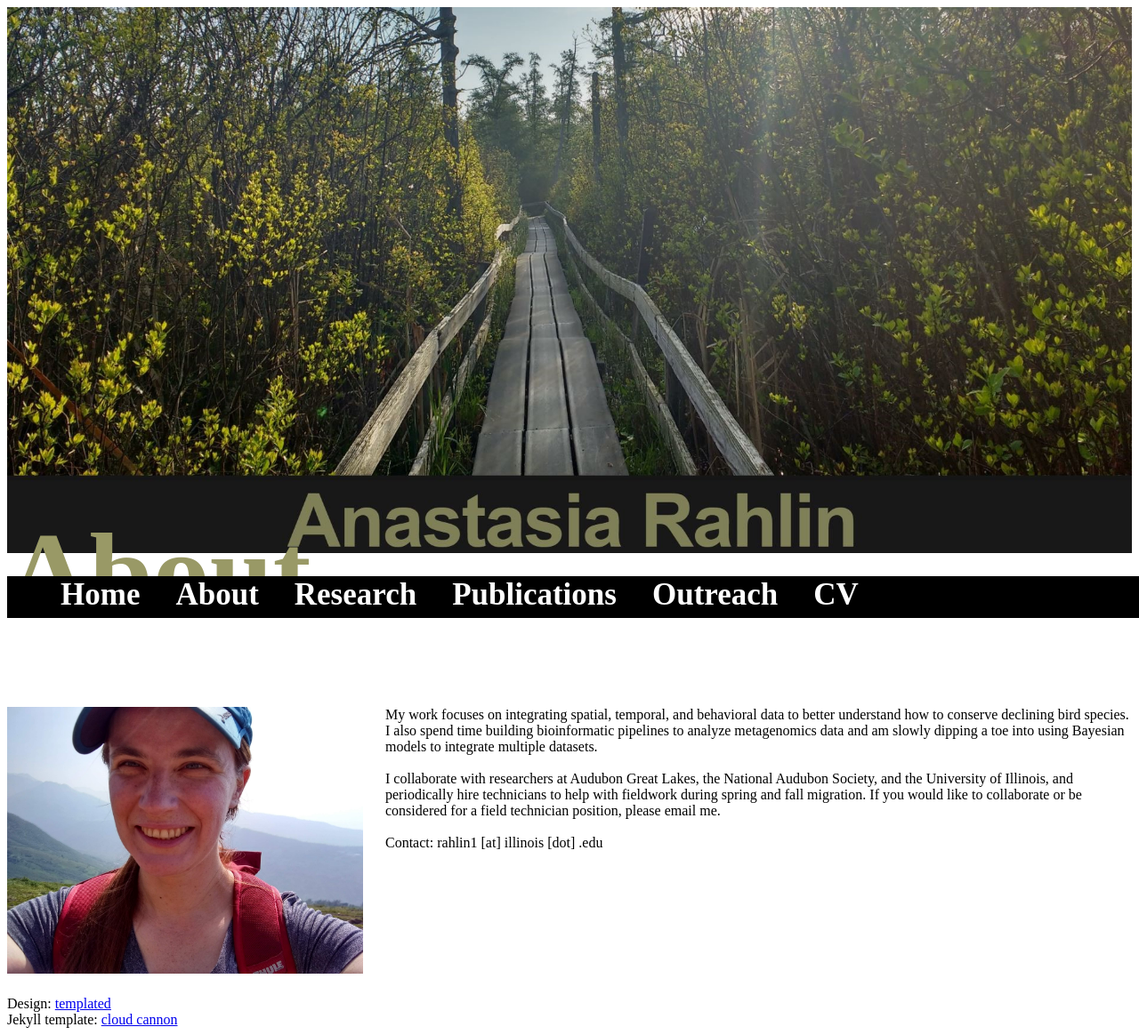
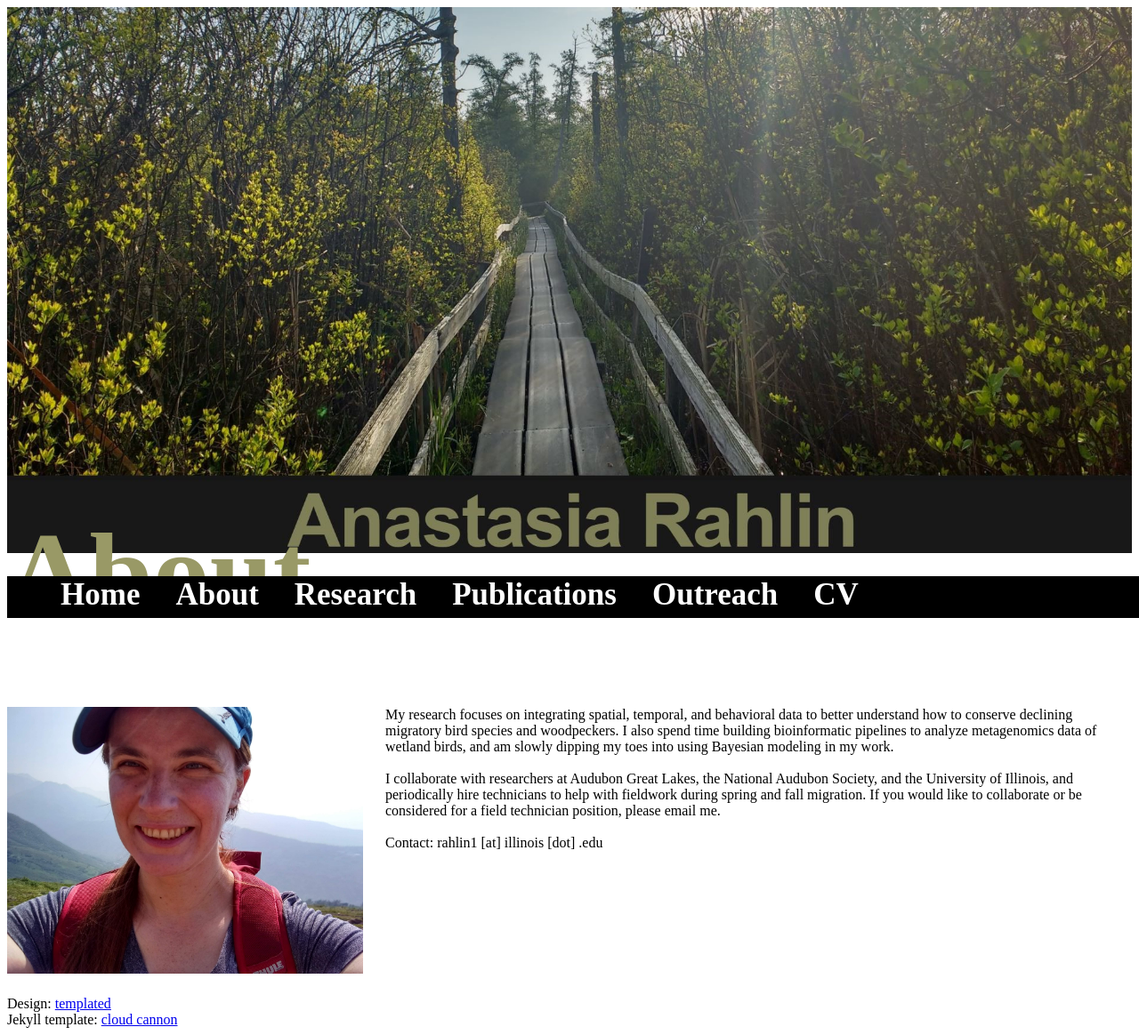
Before and after one commit to anarahlin/anarahlin.github.io, a Jekyll site: the page built from about.html, in a window 1280 px wide. Shown: the whole page at 89% size. Built offline with Jekyll 4.4.1, drawn with Linux system fonts in a browser that asks for light colours; nearby versions of some CDN libraries; comment, search, counter and statistics services are not loaded.

Commit message:
Update about.html

```diff
--- a/about.html
+++ b/about.html
@@ -46,7 +46,7 @@ div {
 	<img class = "img1" src="/assets/images/cheesin.jpg" alt="intrepid field biologist" width = "400" height = "auto">
 
 	<p align="left">
-	My work focuses on integrating spatial, temporal, and behavioral data to better understand how to conserve declining bird species. I also spend time building bioinformatic pipelines to analyze metagenomics data and am slowly dipping a toe into using Bayesian models to integrate multiple datasets.
+	My research focuses on integrating spatial, temporal, and behavioral data to better understand how to conserve declining migratory bird species and woodpeckers. I also spend time building bioinformatic pipelines to analyze metagenomics data of wetland birds, and am slowly dipping my toes into using Bayesian modeling in my work.
 
 <br><br>I collaborate with researchers at Audubon Great Lakes, the National Audubon Society, and the University of Illinois, and periodically hire technicians to help with fieldwork during spring and fall migration. If you would like to collaborate or be considered for a field technician position, please email me.
 
```
